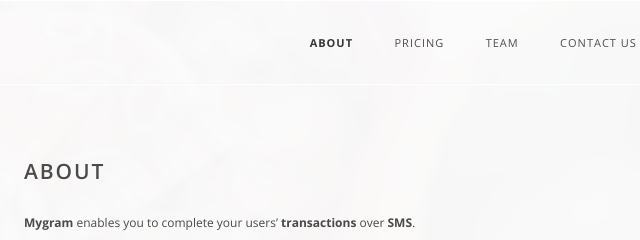
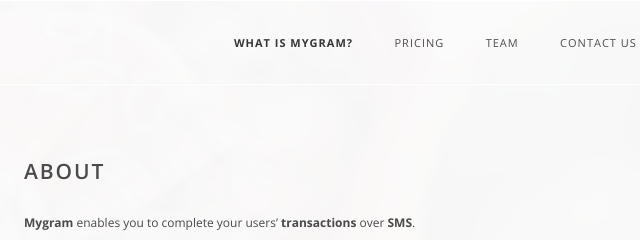
Before and after one commit to mygram/mygram, a plain HTML site: page index.html in a window 1280 px wide. Shown: the top 240 px of the page, 540-1180 px from the left. Drawn offline with nearby package versions, Linux system fonts and the light colour scheme.

Commit message:
Small change to the menu item
Changed from ‘About’ to ‘What is Mygram?’.

```diff
--- a/index.html
+++ b/index.html
@@ -12,13 +12,13 @@
     </div>
     <div id="whiteBackground">
       <nav id="menu">
-        <a class="menuItem selected" href="#about">ABOUT</a>
+        <a class="menuItem selected" href="#whatIsMygram">WHAT IS MYGRAM?</a>
         <a class="menuItem" href="#pricing">PRICING</a>
         <a class="menuItem" href="#team">TEAM</a>
         <a class="menuItem" href="#contactUs">CONTACT US</a>
       </nav>
       <div id="content">
-        <section id="about">
+        <section id="whatIsMygram">
           <h1>About</h1>
           <p><strong>Mygram</strong> enables you to complete your users’ <strong>transactions</strong> over <strong>SMS</strong>.</p>
           <p>Don’t just blast your userbase with inactive, dead text SMSes. Complete your users’ transactions over SMS itself, with <strong>authenticated notifications</strong> from Mygram. Whether they are <strong>applying for jobs</strong>, <strong>approving a payment</strong>, <strong>registering for a service</strong>, or performing any other kind of <strong>transaction</strong>, you can efficiently complete it entirely over SMS!</p>
```
